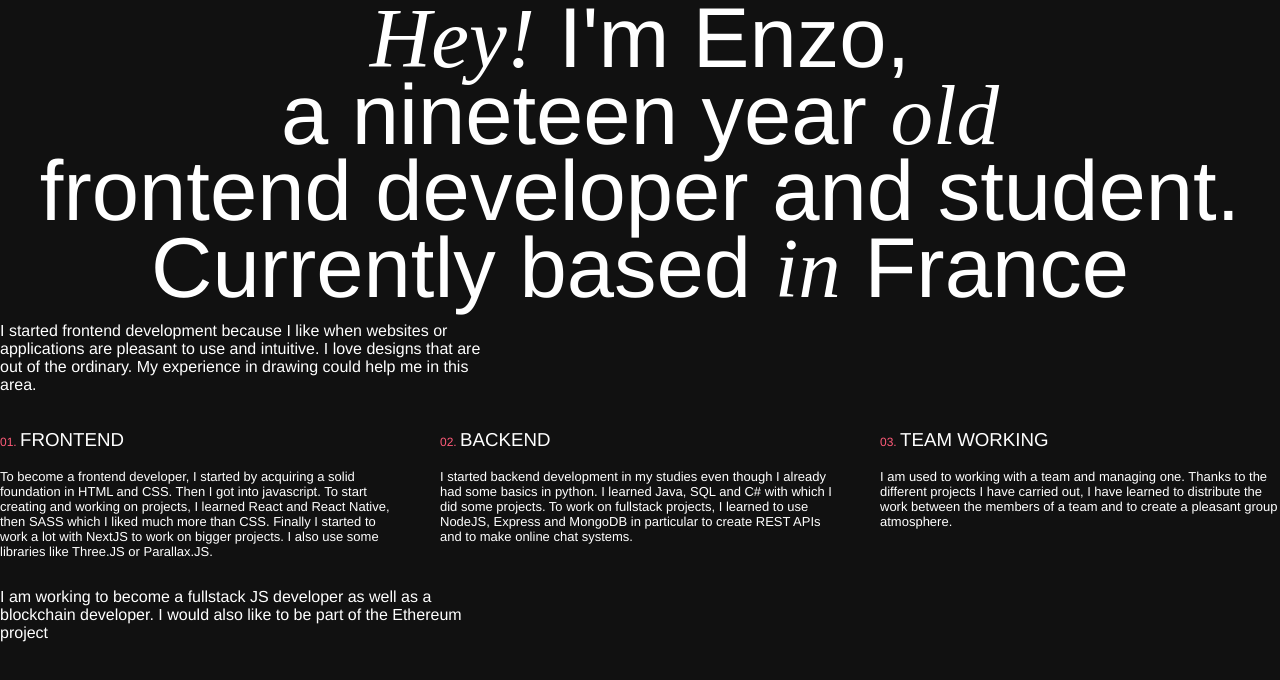
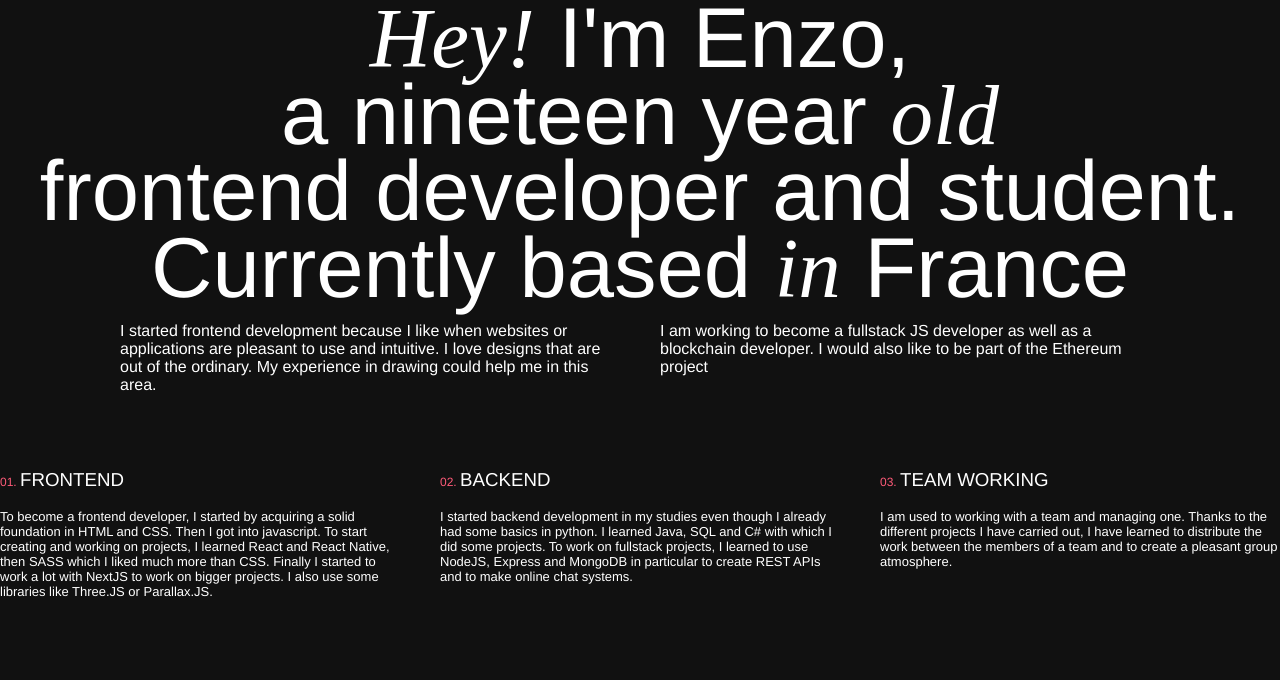
Before and after one commit to enzo-mourany/portfolio, a Next.js app: page /About in a window 1280 px wide. Shown: the top 680 px of the page. Built offline with nearby package versions, Linux system fonts and the light colour scheme.

Commit message:
added caroussel horizontal scroll for projects

```diff
--- a/components/about-description.jsx
+++ b/components/about-description.jsx
@@ -4,6 +4,7 @@ import styles from '../styles/about-description.module.scss';
 export default function AboutDescription() {
     return (
         <div className={styles.aboutDescription}>
+            <div className={styles.container}>
                 <div className={styles.text}>
                     <p>
                         I started frontend development because I like when websites
@@ -12,6 +13,15 @@ export default function AboutDescription() {
                         drawing could help me in this area.
                     </p>
                 </div>
+                <div className={styles.text}>
+                    <p>
+                        I am working to become a fullstack JS developer as well as a
+                        blockchain developer. I would also like to be part of the
+                        Ethereum project
+                    </p>
+                </div>
+            </div>
+
             <div className={styles.container}>
                 <div className={styles.item}>
                     <h3 className={styles.title}><span>01. </span>FRONTEND</h3>
@@ -56,14 +66,6 @@ export default function AboutDescription() {
                     </div>
                 </div>
             </div>
-
-            <div className={styles.text}>
-                <p>
-                    I am working to become a fullstack JS developer as well as a
-                    blockchain developer. I would also like to be part of the
-                    Ethereum project
-                </p>
-            </div>
         </div>
     );
 }
--- a/package.json
+++ b/package.json
@@ -9,9 +9,12 @@
     "lint": "next lint"
   },
   "dependencies": {
+    "locomotive-scroll": "^4.1.4",
     "next": "12.1.6",
     "react": "18.1.0",
     "react-dom": "18.1.0",
+    "react-elastic-carousel": "^0.11.5",
+    "react-scroll-horizontal": "^1.6.6",
     "react-svg": "^15.0.1",
     "sass": "^1.51.0"
   },
--- a/styles/about-description.module.scss
+++ b/styles/about-description.module.scss
@@ -1,10 +1,15 @@
 @import '../styles/colors.scss';
 .aboutDescription {
+    display: flex;
+    justify-content: center;
+    align-items: center;
+    flex-direction: column;
     .container {
         display: flex;
         flex-direction: row;
         justify-content: center;
         gap: 40px;
+        margin-bottom: 40px;
         .title {
             color: #fff;
             font-weight: 200;
--- a/styles/project-box.module.scss
+++ b/styles/project-box.module.scss
@@ -4,8 +4,8 @@
     justify-content: space-between;
     align-items: flex-start;
     flex-direction: column;
-    width: 25%;
-    height: fit-content;
+    width: 70%;
+    height: 250px;
     padding: 2rem 1.75rem;
     border: 1px solid #fff;
     border-radius: 5px;
```
Also changed, not shown: pages/Projects.jsx (+12 -0 lines), pages/index.jsx (+16 -3 lines). Lines whose indentation alone changed are shown as unchanged.
